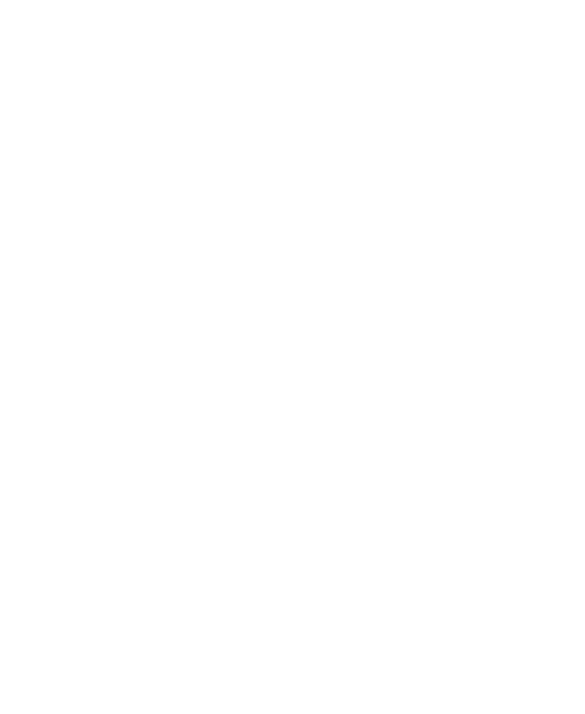
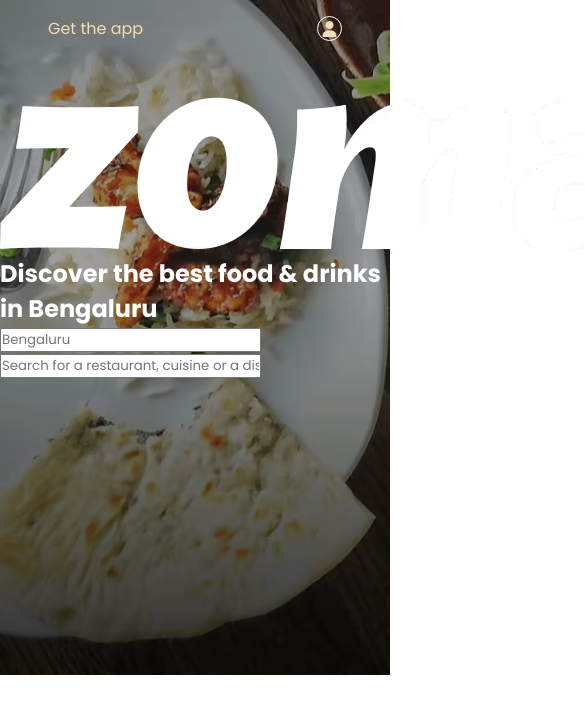
Before and after one commit to ChetanDev06/Zomato-Landing-Page, a plain HTML site: page index.html in a window 390 px wide. Shown: the top 714 px of the page, 585 px wide, since content can reach past the window. Drawn offline with Linux system fonts and the light colour scheme.

Commit message:
added nav in Hero section

```diff
--- a/index.html
+++ b/index.html
@@ -1,13 +1,54 @@
 <!DOCTYPE html>
 <html lang="en">
+
 <head>
-    <meta charset="UTF-8">
-    <meta name="viewport" content="width=device-width, initial-scale=1.0">
-    <title>Zomato</title>
-    <link rel="stylesheet" href="styles.css">
+  <meta charset="UTF-8" />
+  <meta http-equiv="X-UA-Compatible" content="IE=edge" />
+  <meta name="viewport" content="width=device-width, initial-scale=1.0" />
+  <!-- zomato logo in the tab -->
+  <link rel="icon" type="image/x-icon"
+    href="https://upload.wikimedia.org/wikipedia/commons/thumb/7/75/Zomato_logo.png/220px-Zomato_logo.png" />
+  <!-- font awesome icons -->
+  <link rel="stylesheet" href="https://cdnjs.cloudflare.com/ajax/libs/font-awesome/6.1.1/css/all.min.css"
+    integrity="sha512-KfkfwYDsLkIlwQp6LFnl8zNdLGxu9YAA1QvwINks4PhcElQSvqcyVLLD9aMhXd13uQjoXtEKNosOWaZqXgel0g=="
+    crossorigin="anonymous" referrerpolicy="no-referrer" />
+  <!-- poppins font by google fonts -->
+  <link rel="preconnect" href="https://fonts.googleapis.com" />
+  <link rel="preconnect" href="https://fonts.gstatic.com" crossorigin />
+  <link
+    href="https://fonts.googleapis.com/css2?family=Poppins:ital,wght@0,100;0,200;0,300;0,400;0,500;0,600;0,700;0,800;0,900;1,100;1,200;1,300;1,400;1,500;1,600;1,700;1,800;1,900&display=swap"
+    rel="stylesheet" />
 
+  <!-- importing styles.css -->
+  <link rel="stylesheet" href="styles.css" />
+
+  <title>Zomato Clone</title>
 </head>
+
 <body>
-
+    <section class="hero__section">
+        <header>
+            <nav class="navbar">
+                <a href="#">Get the app</a>
+                <div class="navbar__menu_container">
+                    <a class="link" href="#">Inventor Reloations</a>
+                    <a class="link" href="#">Add Restaurant</a>
+                    <a class="link" href="#">Login</a>
+                    <a class="link" href="#">Sign Up</a>
+                    <a href="#" class="user_icon">
+                        <i class="fa-solid fa-user"></i>
+                    </a>
+                </div>
+            </nav>
+        </header>
+        <div>
+            <img src="./images/heroSectionLogo.png" alt="" class="hero__section_logo">
+            <h1>Discover the best food & drinks in Bengaluru</h1>
+            <div>
+                <input class="input" type="text" placeholder="Bengaluru">
+                <input class="input" type="text" placeholder="Search for a restaurant, cuisine or a dish ">
+            </div>
+        </div>
+    </section>
 </body>
 </html>
--- a/styles.css
+++ b/styles.css
@@ -0,0 +1,60 @@
+* {
+    margin: 0;
+    padding: 0;
+    box-sizing: border-box;
+    font-family: 'Poppins', sans-serif;
+}
+
+.hero__section {
+    background: url(./images/heroSectionBackground.png);
+    background-size: cover;
+    background-position: centre;
+    color: white;
+    min-height: 60vh;
+}
+
+.navbar{
+    display: flex;
+    align-items: center;
+    justify-content: space-between;
+    height: 765x;
+    padding: 16px 48px ;
+}
+
+.navbar a{
+    color: wheat;
+    text-decoration: none;
+}
+
+.navbar__menu_container {
+    display: flex;
+    gap: 18px;
+}
+
+.navbar__menu_container .user_icon{
+    height: 25px;
+    width: 25px;
+    display: flex;
+    align-items: center;
+    justify-content: center;
+    border-radius: 100px;
+    border: solid 1px white;
+    display: none;
+}
+
+@media only screen and (max-width: 600px){
+    .navbar__menu_container .user_icon{
+        display: flex;
+   }
+   .link{
+        display: none;
+   }
+   .hero__section{
+        min-height: 80vh;
+   }
+}
+
+.hero__section_logo{
+    align-items: centre;
+    justify-content: centre;
+}
```
